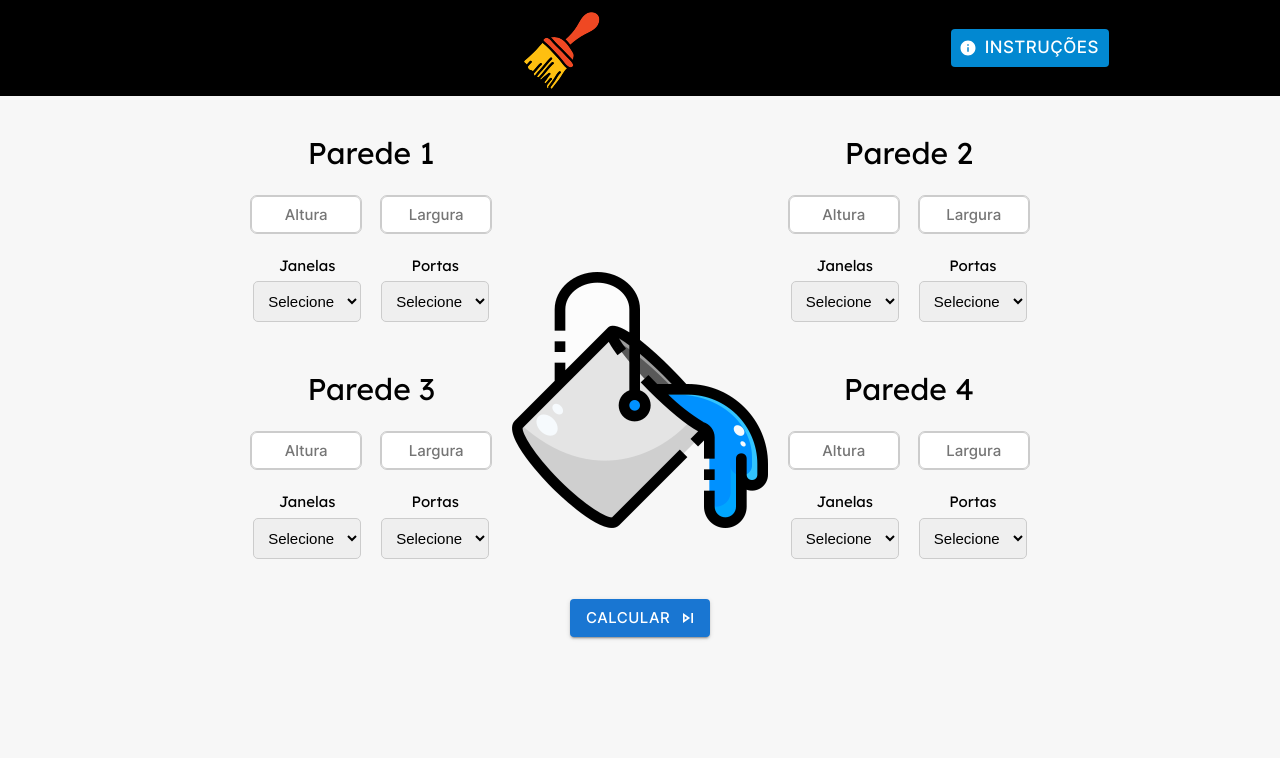
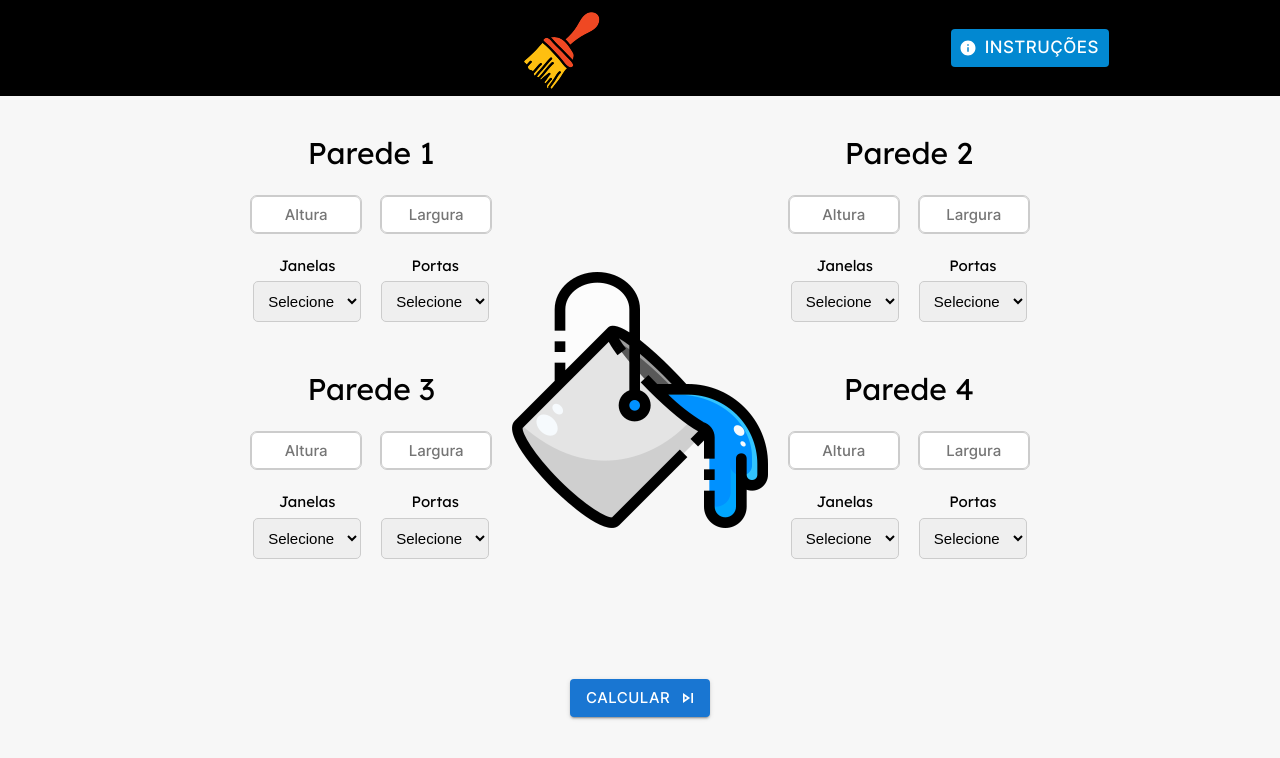
Before and after one commit to joao-porfirio/paintroom, a React (Create React App) app: page / in a window 1280 px wide. Shown: the top 758 px of the page. Built offline with nearby package versions, Linux system fonts and the light colour scheme.

Commit message:
style: alinhamento botao calcular no desktop

```diff
--- a/src/css/style.css
+++ b/src/css/style.css
@@ -115,6 +115,12 @@
 
 #btn-submit {
   font-size: 1.5rem;
+  margin-top: 80px;
+}
+@media (max-width: 767.98px) {
+  #btn-submit {
+    margin-top: 0;
+  }
 }
 
 .logo-central {
--- a/src/scss/_formulario.scss
+++ b/src/scss/_formulario.scss
@@ -75,6 +75,11 @@
 
 #btn-submit{
     font-size: 1.5rem;
+    margin-top: 80px;
+
+    @include for-phone-only{
+        margin-top: 0;
+    }
 }
 
 .logo-central{
--- a/src/scss/style.scss
+++ b/src/scss/style.scss
@@ -3,7 +3,7 @@
 }
 
 @mixin for-tablet-only{
-    @media(min-width:768px)and(max-width:1199.98px){@content;}
+    @media(min-width:768px) and (max-width:1199.98px){@content;}
 }
 
 @mixin for-desktop-only{
```
Also changed, not shown: 1 other file (tests, documents, lock files or other folders).
